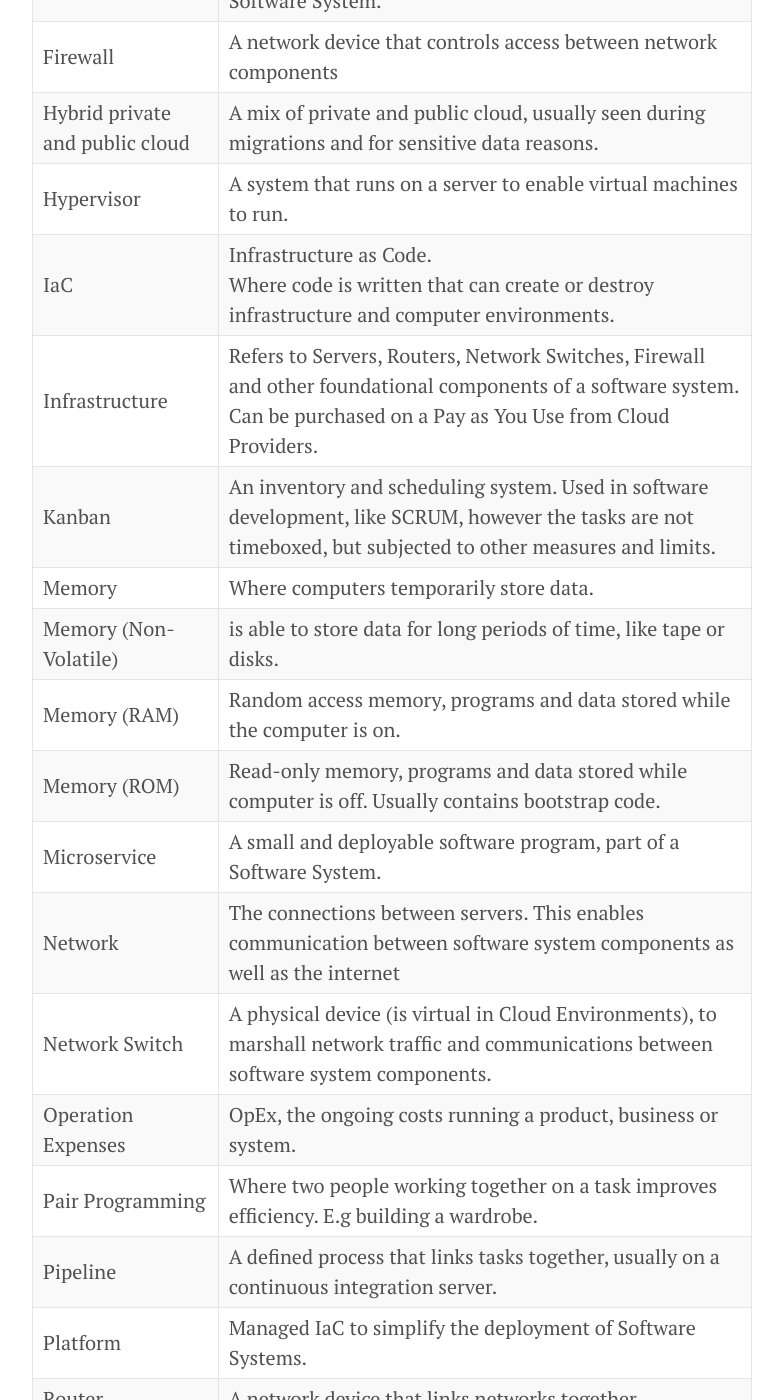
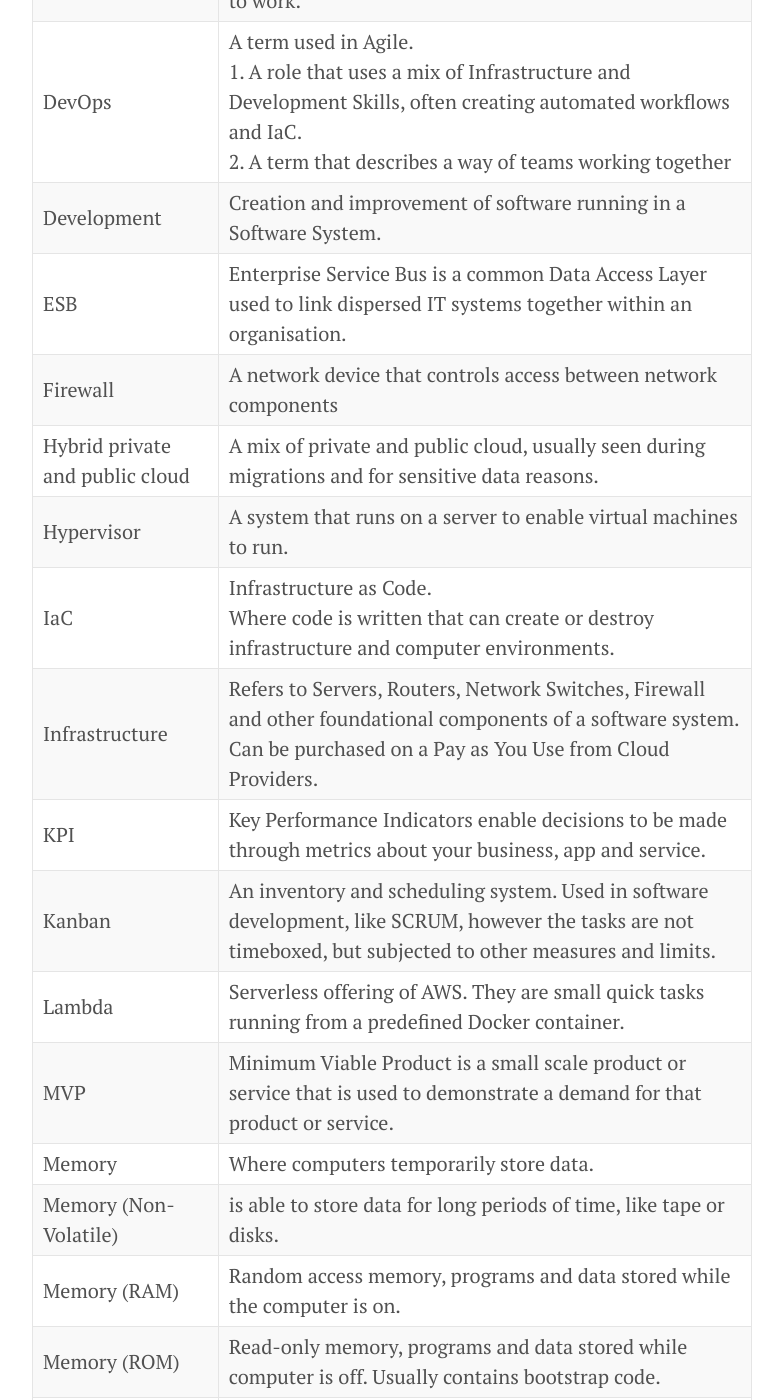
Before and after one commit to neilmillard/neilmillard.github.io, a Jekyll site: the page built from glossary/index.html, in a window 1280 px wide and 1400 px high, scrolled down 1401 px. Shown: the whole window, without its empty margins (248-1031 px from the left). Built offline with Jekyll 4.4.1, drawn with Linux system fonts in a browser that asks for light colours; nearby versions of some CDN libraries; comment, search, counter and statistics services are not loaded; some of the changed text lies outside the part shown.

```diff
--- a/_data/glossary.yaml
+++ b/_data/glossary.yaml
@@ -1,4 +1,5 @@
 ---
+# HTML required, not markdown
 DevOps: A term used in Agile.<br />1. A role that uses a mix of Infrastructure and
   Development Skills, often creating automated workflows and IaC.<br />2. A term that
   describes a way of teams working together
@@ -16,12 +17,19 @@ Router: A network device that links networks together
 Firewall: A network device that controls access between network components
 Software System: A collection of software, hardware and virtual hardware that makes
   up a system for running software
+Scaling: To grow or shrink the servers delivering a service. <a href="/2016/10/10/elastic-and-scalable.html">More...</a>
 Platform: Managed IaC to simplify the deployment of Software Systems.
+Database: A service that saves, holds and returns data. From a spreadsheet, to a full on Database with data analytics
+  stored functions and reports.
+API: Application Program Interface is the computer to computer information hub. It is used by third parties or mobile
+  Applications to provide data, but not visual information.
 Agile: Do just enough design to start delivering value. Iteritive and continious
   improvement of software/product.
 Development: Creation and improvement of software running in a Software System.
+ESB: Enterprise Service Bus is a common Data Access Layer used to link dispersed IT systems together within an organisation.
 Microservice: A small and deployable software program, part of a Software System.
 AWS: Amazon Web Services, a public cloud provider. Infrastructure as a service.
+Lambda: Serverless offering of AWS. They are small quick tasks running from a predefined Docker container.
 Blockers: An issue identified by an Agile team that is halting or slowing down progress.
 Capital Expense: CapEx, the money a project/company spends to buy, maintain or improve
   it's fixed assets, such as buildings, vehicles and hardware.
@@ -33,6 +41,8 @@ Continuous Integration: A pipeline where automated tests check commited code, pr
 CPU: Central Processing Unit. This provides the computer the power to run programs, code and tasks.
 Data Centre: A dedicated space that is climate controlled and secure, for housing and operating
   servers and other infrastructure.
+dDOS: Distributed Denial Of Service. Where a group of computers send traffic malicously to your website
+  with the aim of distrupting service.
 Dependencies: Reuseable stock or library code, that are installed alongside the main developer's
   code for the application to work.
 Hybrid private and public cloud: A mix of private and public cloud, usually seen during migrations
@@ -45,6 +55,8 @@ Memory (Non-Volatile): is able to store data for long periods of time, like tape
 Memory (RAM): Random access memory, programs and data stored while the computer is on.
 Memory (ROM): Read-only memory, programs and data stored while computer is off. Usually contains
   bootstrap code.
+MVP: Minimum Viable Product is a small scale product or service that is used to demonstrate a demand for that product
+  or service.
 Operation Expenses: OpEx, the ongoing costs running a product, business or system.
 Pair Programming: Where two people working together on a task improves efficiency. E.g building
   a wardrobe.
@@ -56,3 +68,6 @@ Test Driven Development: TDD - A programming practice where the tests are writte
   that given a set of inputs, a program or function produces the correct output.
 Virtualisation: Enabling the resources of a computer to run more than one logical computer in an isolated
   way on the same computer, whilst they are not aware of each other.
+Serverless: A paradyme where code is run on servers maintained by the cloud provider. They can be cheap to start with,
+  but cost can escalate for larger more frequent workloads.
+KPI: Key Performance Indicators enable decisions to be made through metrics about your business, app and service.
```
Also changed, not shown: _drafts/cloud-application-architecture.md (deleted, +0 -23 lines), _posts/2021-04-11-cloud-application-architecture.md (added, +67 -0 lines), public/img/cloud-application-architecture.png (added).
